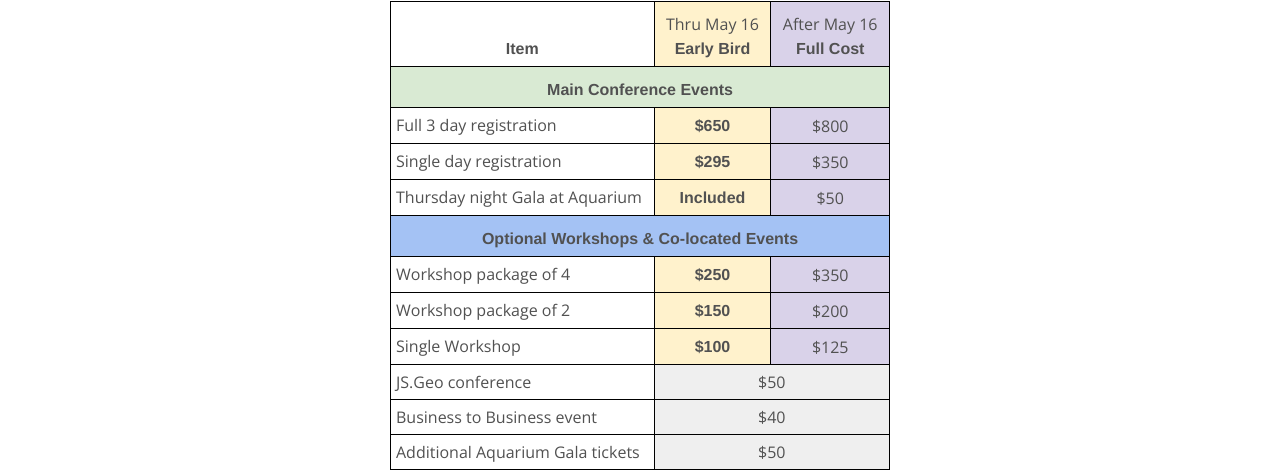
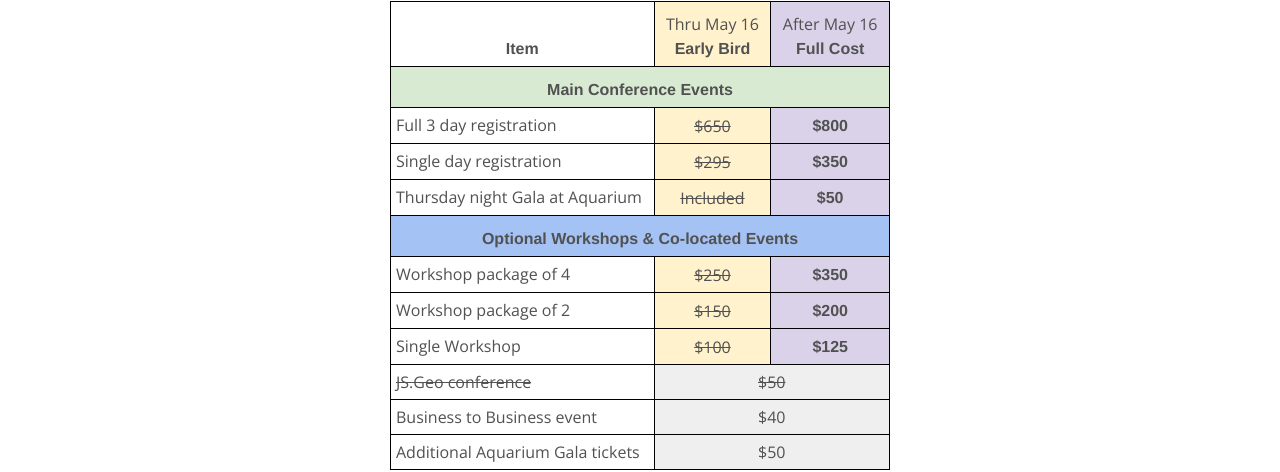
Before and after one commit to AvidGeo/foss4g2017-dev, a Jekyll site: the page built from register/index.html, in a window 1280 px wide. Shown: the part 1423-1895 px from the top of the page. Built offline with Jekyll 4.4.1, drawn with Linux system fonts in a browser that asks for light colours.

Commit message:
update registration page

```diff
--- a/register/index.html
+++ b/register/index.html
@@ -72,40 +72,40 @@ image:
         </tr>
         <tr>
             <td class="cost_bbl cost_p5">Full 3 day registration </td>
-            <td class="cost_bbl cost_acb cost_p5 cost_early"><strong>$650</strong></td>
-            <td class="cost_bbl cost_br cost_acb cost_p5 cost_full">$800</td>
+            <td class="cost_bbl cost_acb cost_p5 cost_early"><del>$650</del></td>
+            <td class="cost_bbl cost_br cost_acb cost_p5 cost_full"><strong>$800</strong></td>
         </tr>
         <tr>
             <td class="cost_bbl cost_p5">Single day registration</td>
-            <td class="cost_bbl cost_acb cost_p5 cost_early"><strong>$295</strong></td>
-            <td class="cost_bbl cost_br cost_acb cost_p5 cost_full">$350</td>
+            <td class="cost_bbl cost_acb cost_p5 cost_early"><del>$295</del></td>
+            <td class="cost_bbl cost_br cost_acb cost_p5 cost_full"><strong>$350</strong></td>
         </tr>
         <tr>
             <td class="cost_bbl cost_p5">Thursday night Gala at Aquarium</td>
-            <td class="cost_bbl cost_acb cost_p5 cost_early"><strong>Included</strong></td>
-            <td class="cost_bbl cost_br cost_acb cost_p5 cost_full">$50</td>
+            <td class="cost_bbl cost_acb cost_p5 cost_early"><del>Included</del></td>
+            <td class="cost_bbl cost_br cost_acb cost_p5 cost_full"><strong>$50</strong></td>
         </tr>
         <tr>
             <td colspan="3" class="cost_optional cost_pt cost_acb cost_bbl cost_br"><strong>Optional Workshops &amp; Co-located Events</strong></td>
         </tr>
         <tr>
             <td class="cost_bbl cost_p5">Workshop package of 4</td>
-            <td class="cost_bbl cost_acb cost_p5 cost_early"><strong>$250</strong></td>
-            <td class="cost_bbl cost_br cost_acb cost_p5 cost_full">$350</td>
+            <td class="cost_bbl cost_acb cost_p5 cost_early"><del>$250</del></td>
+            <td class="cost_bbl cost_br cost_acb cost_p5 cost_full"><strong>$350</strong></td>
         </tr>
         <tr>
             <td class="cost_bbl cost_p5">Workshop package of 2</td>
-            <td class="cost_bbl cost_acb cost_p5 cost_early"><strong>$150</strong></td>
-            <td class="cost_bbl cost_br cost_acb cost_p5 cost_full">$200</td>
+            <td class="cost_bbl cost_acb cost_p5 cost_early"><del>$150</del></td>
+            <td class="cost_bbl cost_br cost_acb cost_p5 cost_full"><strong>$200</strong></td>
         </tr>
         <tr>
             <td class="cost_bbl cost_p5">Single Workshop</td>
-            <td class="cost_bbl cost_acb cost_p5 cost_early"><strong>$100</strong></td>
-            <td class="cost_bbl cost_br cost_acb cost_p5 cost_full">$125</td>
+            <td class="cost_bbl cost_acb cost_p5 cost_early"><del>$100</del></td>
+            <td class="cost_bbl cost_br cost_acb cost_p5 cost_full"><strong>$125</strong></td>
         </tr>
         <tr>
-            <td class="cost_bbl cost_p5">JS.Geo conference</td>
-            <td colspan="2" class="cost_acb cost_p5 cost_grey cost_bbl cost_br">$50</td>
+            <td class="cost_bbl cost_p5"><del>JS.Geo conference</del></td>
+            <td colspan="2" class="cost_acb cost_p5 cost_grey cost_bbl cost_br"><del>$50</del></td>
         </tr>
         <tr>
             <td class="cost_bbl cost_p5">Business to Business event</td>
```
